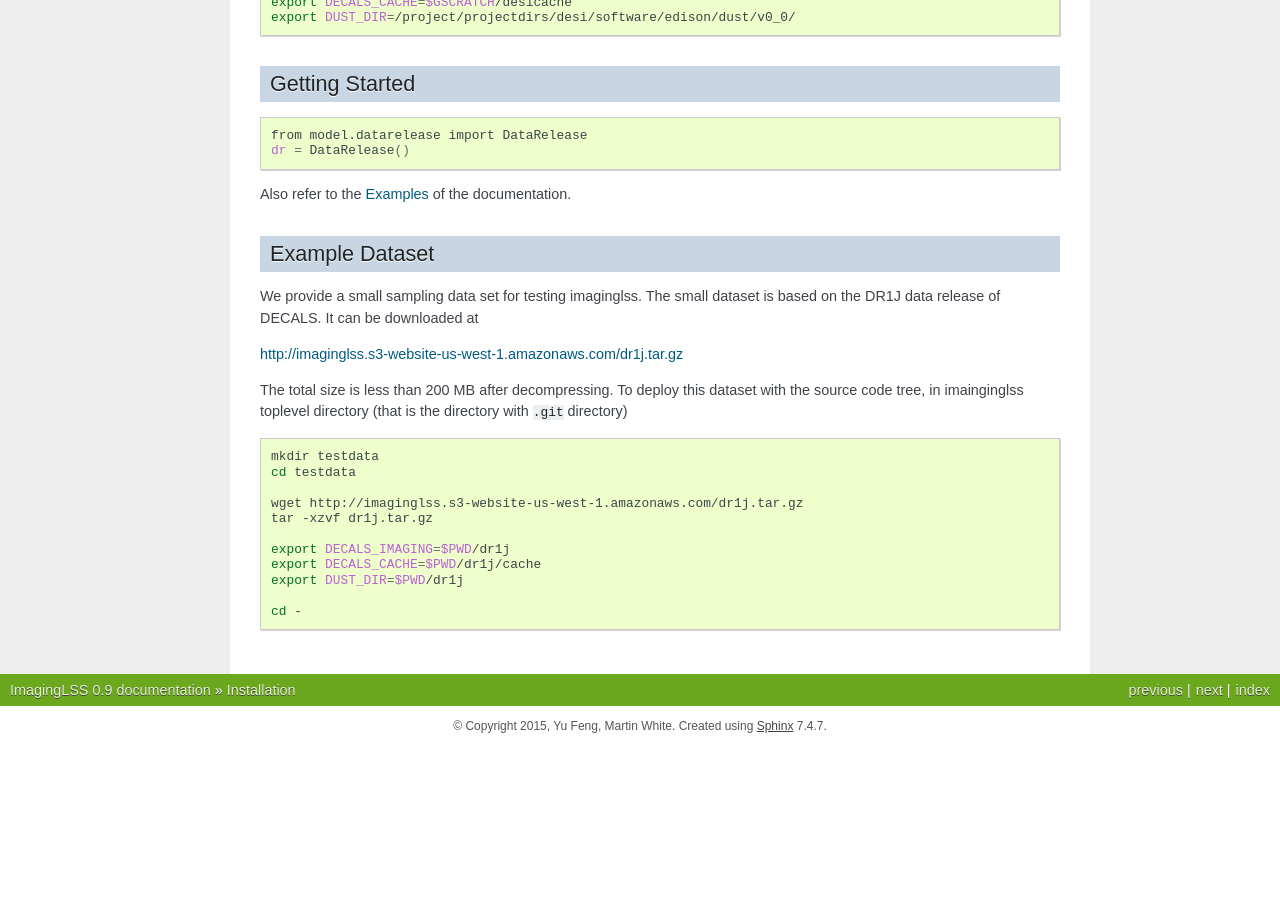
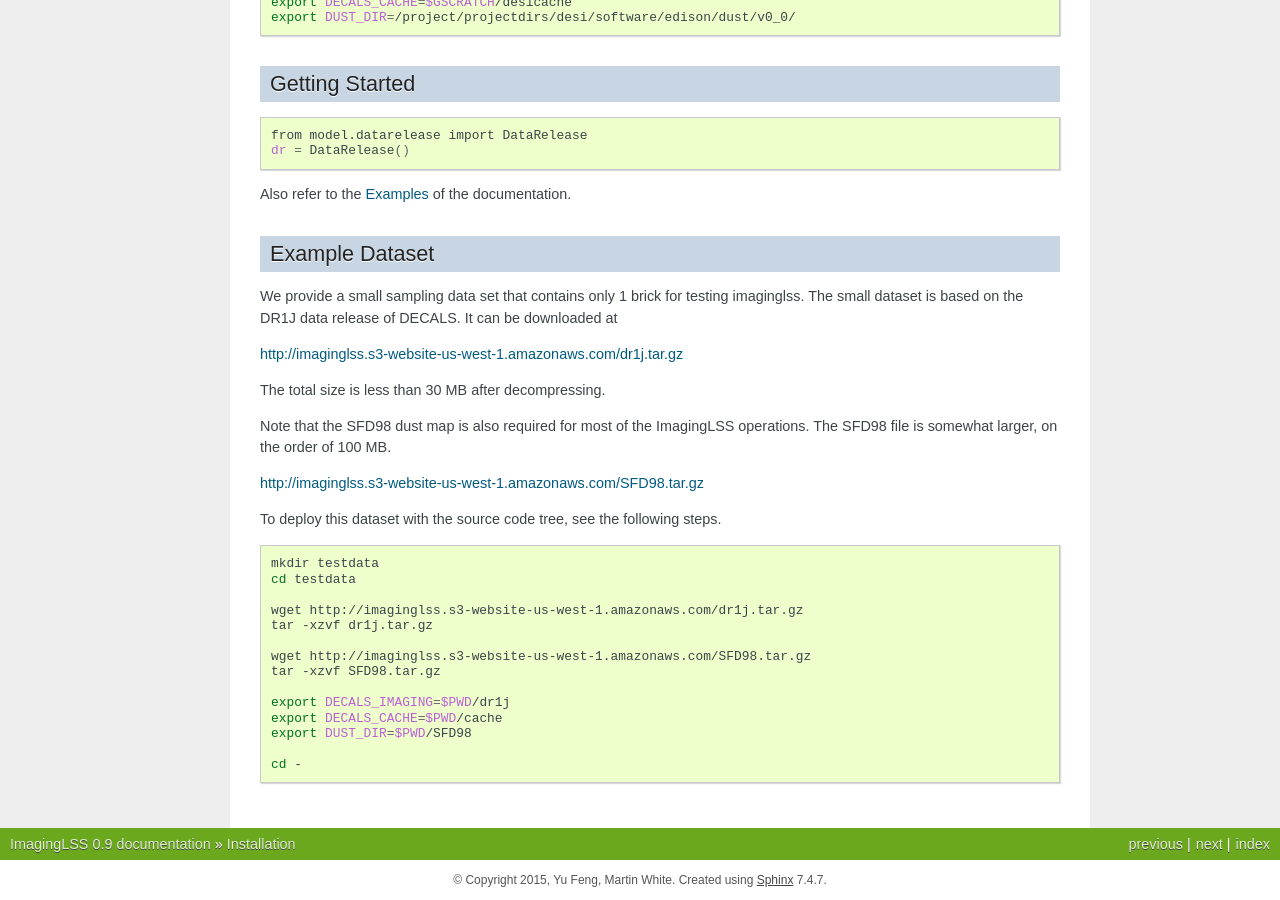
Before and after one commit to desihub/imaginglss, a Sphinx documentation site: the page built from docs/install.rst, in a window 1280 px wide and 900 px high, scrolled down 677 px. Built offline with Sphinx 7.4.7, drawn with Linux system fonts in a browser that asks for light colours; formulas are drawn with MathJax 3; pages that are not in the unit, such as notebooks, are missing from menus; before the commit the page ends 1423 px from its top, so only the background shows below that.

Commit message:
split SFD98 map from dr1j.tar.gz
Because in secret we also have edr3.tar.gz

```diff
--- a/docs/install.rst
+++ b/docs/install.rst
@@ -51,14 +51,20 @@ Also refer to the :doc:`examples` of the documentation.
 Example Dataset
 ---------------
 
-We provide a small sampling data set for testing imaginglss. The small dataset is
-based on the DR1J data release of DECALS. It can be downloaded at
+We provide a small sampling data set that contains only 1 brick for testing imaginglss.
+The small dataset is based on the DR1J data release of DECALS. It can be downloaded at
 
 http://imaginglss.s3-website-us-west-1.amazonaws.com/dr1j.tar.gz
 
-The total size is less than 200 MB after decompressing. To deploy this dataset with
-the source code tree, in imainginglss toplevel directory (that is the directory
-with :code:`.git` directory)
+The total size is less than 30 MB after decompressing.
+
+Note that the SFD98 dust map is also required for most of the ImagingLSS operations.
+The SFD98 file is somewhat larger, on the order of 100 MB.
+
+http://imaginglss.s3-website-us-west-1.amazonaws.com/SFD98.tar.gz
+
+To deploy this dataset with the source code tree,
+see the following steps.
 
 .. code-block:: bash
 
@@ -68,8 +74,11 @@ with :code:`.git` directory)
     wget http://imaginglss.s3-website-us-west-1.amazonaws.com/dr1j.tar.gz
     tar -xzvf dr1j.tar.gz
 
+    wget http://imaginglss.s3-website-us-west-1.amazonaws.com/SFD98.tar.gz
+    tar -xzvf SFD98.tar.gz
+
     export DECALS_IMAGING=$PWD/dr1j
-    export DECALS_CACHE=$PWD/dr1j/cache
-    export DUST_DIR=$PWD/dr1j
+    export DECALS_CACHE=$PWD/cache
+    export DUST_DIR=$PWD/SFD98
 
     cd -
```
